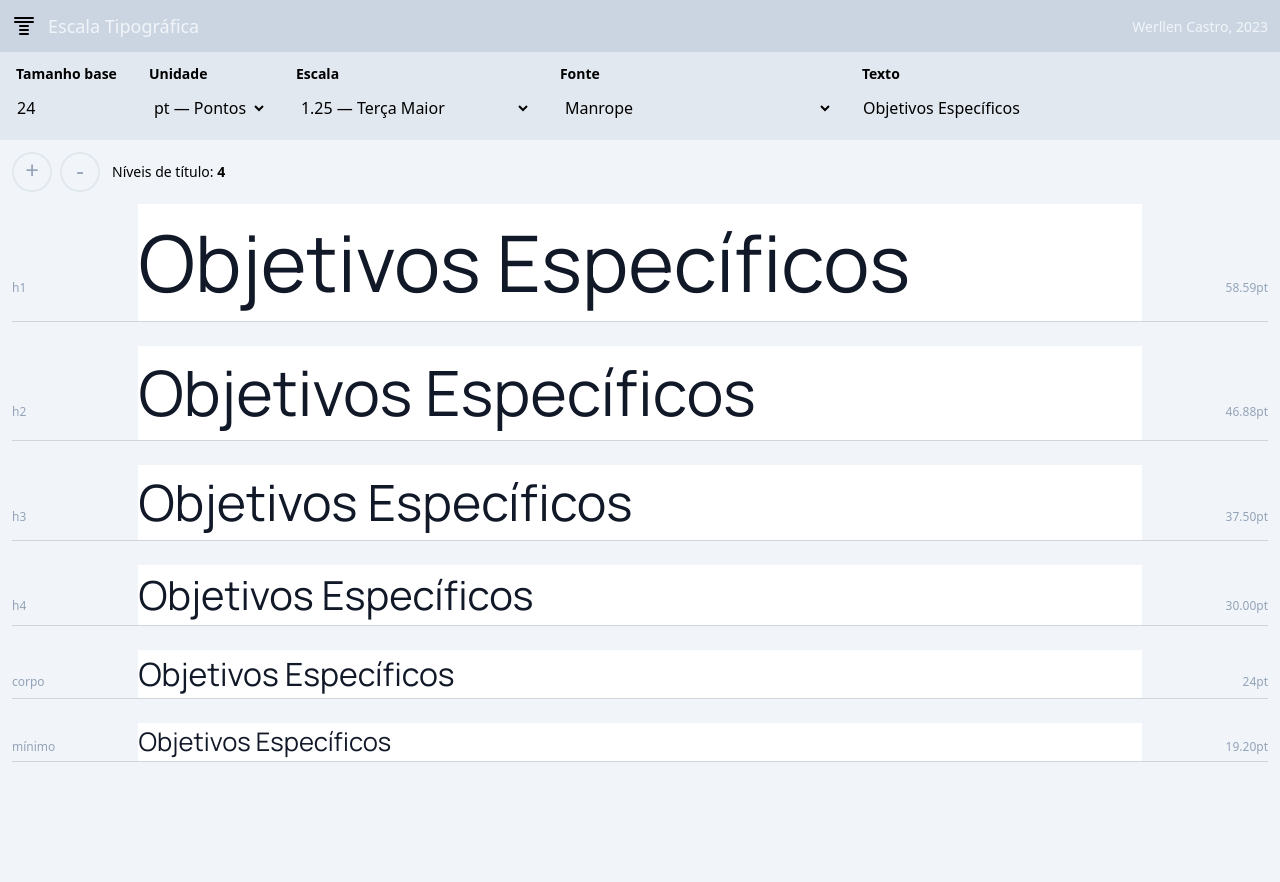
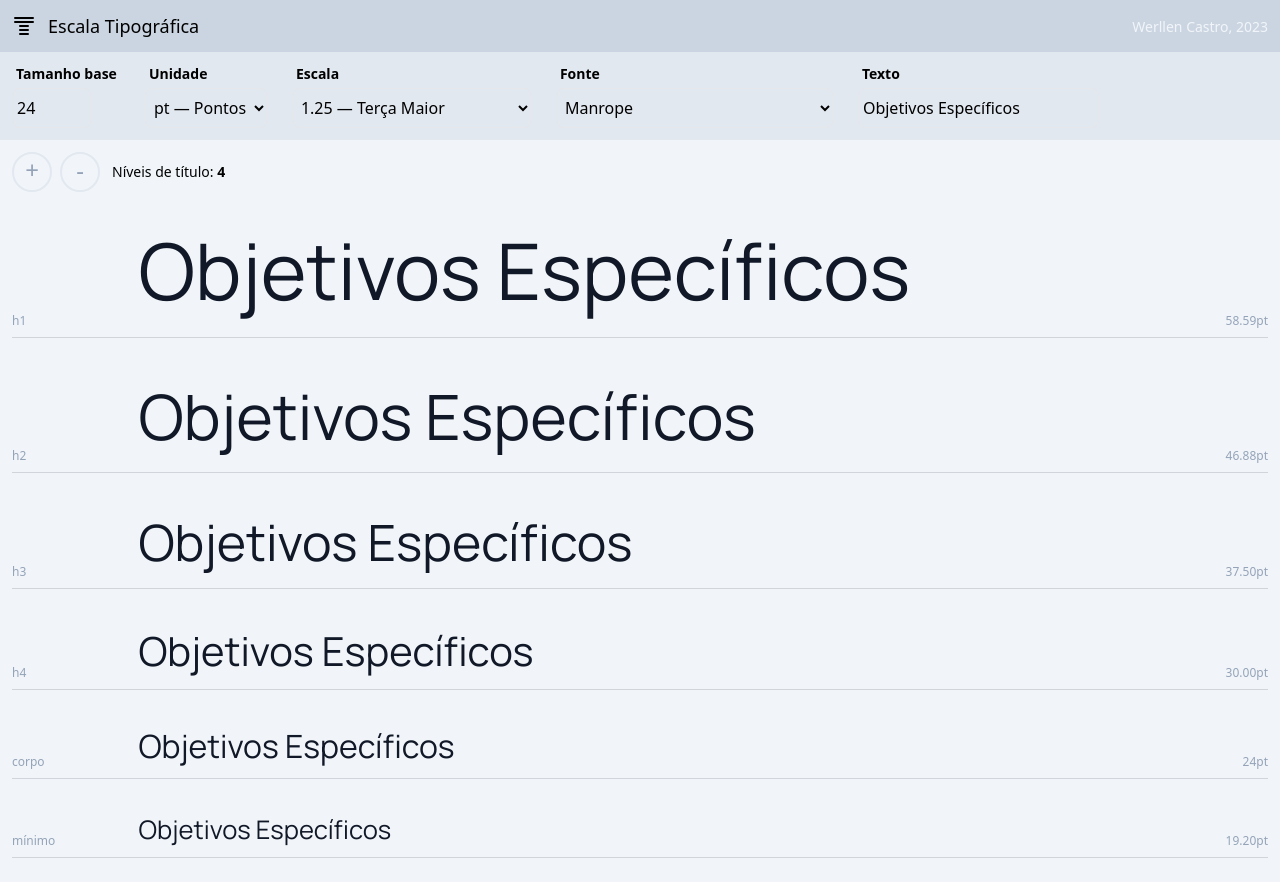
Before and after one commit to werls/typescale, a SvelteKit app: page / in a window 1280 px wide. Before the commit the page ends 800 px from the top, so only its background shows below. Built offline with nearby package versions, Linux system fonts and the light colour scheme.

Commit message:
update styles

```diff
--- a/src/components/Header.svelte
+++ b/src/components/Header.svelte
@@ -1,7 +1,7 @@
 <header class="bg-slate-300 px-3 py-2 flex justify-between items-center">
   <div class="flex gap-2">
     <img src="typescale-icon.svg" alt=""/>
-    <h1 class="text-lg text-slate-100 p-1">Escala Tipográfica</h1>
+    <h1 class="text-lg text-black p-1">Escala Tipográfica</h1>
   </div>
   <p class="text-slate-100"><a class="hover:text-slate-500 text-sm" href="https://werls.xyz">Werllen Castro, 2023</a></p>
 </header>
--- a/src/components/LineOfType.svelte
+++ b/src/components/LineOfType.svelte
@@ -14,11 +14,11 @@
 </script>
 
 <div class="p-3 text-slate-400 w-full">
-  <div class="grid grid-cols-10 items-baseline gap-2">
+  <div class="grid grid-cols-10 items-end py-2 gap-2">
     <div class="text-xs col-span-1">{item.type}</div>
     <!-- <div style="font-size:{fontSize}" class="text-scale text-gray-900 line-clamp-1 col-span-8 transition-all duration-500"> -->
     <!-- <div style="font-size:{fontSize}; font-family:{$font}" class="text-scale text-gray-900 line-clamp-1 col-span-8 transition-all duration-500"> -->
-    <input bind:value={$inputText} type="text" style="font-size:{fontSize}; font-family:{$font}" class="text-scale text-gray-900 line-clamp-1 col-span-8 transition-all duration-500"/>
+    <input bind:value={$inputText} type="text" style="font-size:{fontSize}; font-family:{$font}" class="text-scale bg-transparent text-gray-900 line-clamp-1 col-span-8 transition-all duration-500 appearance-none"/>
       <!-- <slot /> -->
     <!-- </div> -->
     <div class="text-xs col-span-1 justify-self-end">{fontSize}</div>
```
